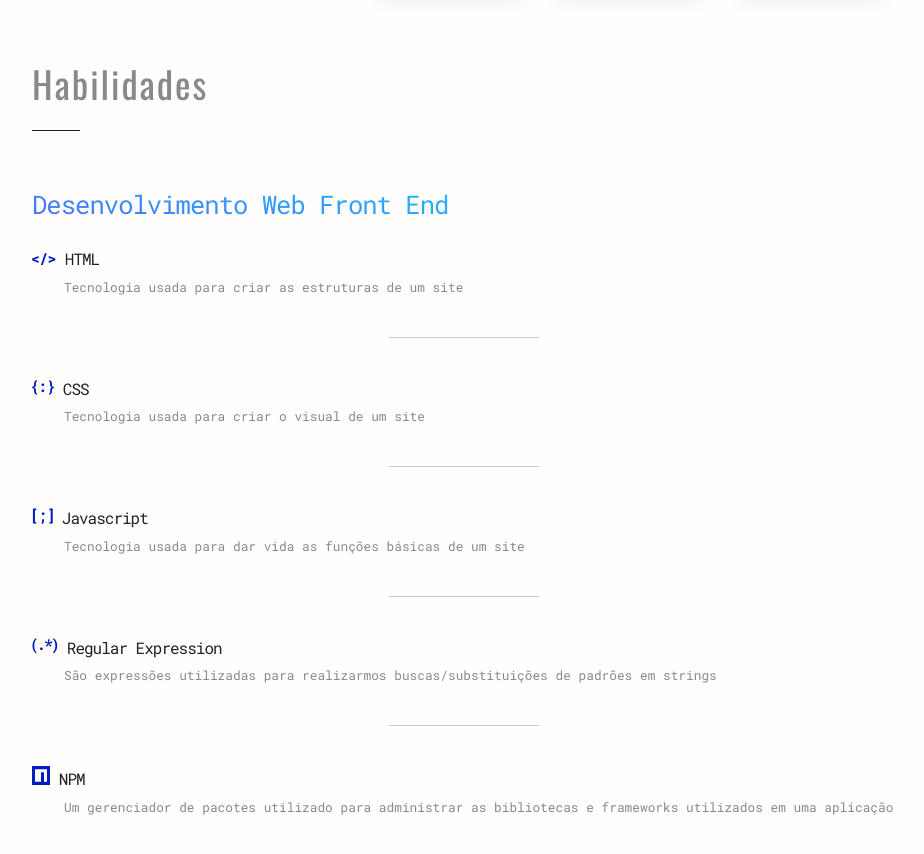
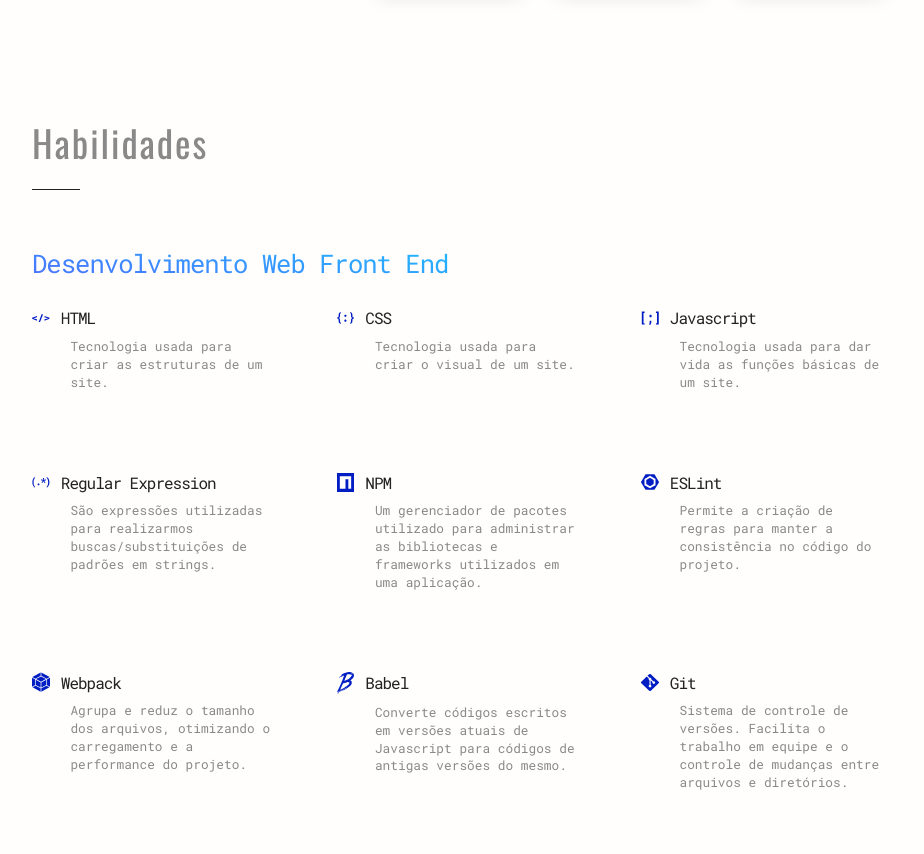
Before and after one commit to sondai-web-developer/curriculo, a website built with webpack: page index.html in a window 1280 px wide. Shown: the part 1541-2395 px from the top of the page, without its empty margins (176-1100 px from the left). Built offline with nearby package versions, Linux system fonts and the light colour scheme.

Commit message:
sessão habilidades responsiva finalizada

```diff
--- a/css/formacao.css
+++ b/css/formacao.css
@@ -1,8 +1,4 @@
-#formacao {
-    margin: 3.7rem 0;
-}
-
-#listaItens{
+.listaFormacao{
     display: grid;
     grid-template-columns: repeat(auto-fill, minmax(9rem, 1fr));
     column-gap: 1.5rem;
@@ -61,7 +57,7 @@
 }
 
 @media (min-width:420px){
-    #listaItens{
+    .listaFormacao{
         justify-items: start;
     }
 }
@@ -76,4 +72,8 @@
     #formacao > ul:nth-child(5){
         margin-top: 60px;
     }
+
+    .listaFormacao{
+        grid-column: 2/-1;
+    }
 }
--- a/css/geral.css
+++ b/css/geral.css
@@ -55,10 +55,6 @@
         grid-column: 1;
         align-self: start;
     }
-
-    .listaItens{
-        grid-column: 2/-1;
-    }
 }
 
 span{
@@ -75,6 +71,10 @@
 
 #inicio, #formacao, #habilidades{
     grid-column: 2;
+}
+
+#formacao, #habilidades{
+    margin: 3.7rem 0;
 }
 
 @media (min-width:680px){
--- a/css/habilidades.css
+++ b/css/habilidades.css
@@ -1,31 +1,77 @@
-.itemHabilidades>img{
-    display: inline-block;
-    margin-right:0.3rem;
+.icone_titulo>img{
+    margin-right:0.7rem;
+    width: 1.1rem;
+    height: auto;
 }
 
-.itemHabilidades>h4 {
+.icone_titulo>h4 {
     font-size: 1rem;
     font-weight: 400;
     letter-spacing: -1px;
     color: #222222;
-    display: inline-block;
+}
+
+.icone_titulo{
+    display: flex;
+    align-items: center;
 }
 
 .itemHabilidades>p{
+    width: 17rem;
     color: #898989;
     font-size: 0.8rem;
     letter-spacing: 0px;
     font-weight: 400;
     line-height: 1.4;
     margin-top: 0.6rem;
-    margin-left: 2.0rem;
+    margin-left: 2.4rem;
+
 }
 
 .itemHabilidades:nth-child(n+2):before{
     content: '';
     display: block;
     background: #CACACA;
-    height: 1px;
-    width: 150px;
-    margin: 40px auto;
+    height: 0.06rem;
+    width: 9.3rem;
+    margin: 2.5rem auto;
 }
+
+.listaHabilidades{
+    display: grid;
+    grid-template-columns: 1fr;
+}
+
+@media (min-width:390px){
+    .itemHabilidades:nth-child(n+2):before{
+        width: 9rem;
+        margin-right: 0;
+        margin-left: 0;
+    }
+}
+
+@media (min-width:650px){
+    .listaHabilidades{
+        grid-template-columns: repeat(2, 1fr);
+        gap:3.1rem;
+    }
+
+    .itemHabilidades>p{
+        width: auto;
+    }
+
+    .itemHabilidades{
+        width: 15rem;
+    }
+
+    .itemHabilidades:nth-child(n+2):before{
+        display: none;
+    }
+}
+
+@media (min-width:1116px){
+    .listaHabilidades{
+        grid-template-columns: repeat(3, 1fr);
+        row-gap: 5rem;
+    }
+}
--- a/index.html
+++ b/index.html
@@ -26,7 +26,7 @@
     <section id="formacao">
         <h2 class="nomeSessao">Formação</h2>
         <h3 class="tituloProfissaoDev">Desenvolvimento Web Front End</h3>
-        <ul id="listaItens">
+        <ul class="listaFormacao">
             <li class="itemFormacao">
                <h4 class="topicoDev">Técnico em Informática para Internet</h4>
                <h5>UNIBRATEC</h5>
@@ -54,7 +54,7 @@
         </ul>
 
         <h3 class="tituloProfissaoDsg">Web Design</h3>
-        <ul id="listaItens">
+        <ul class="listaFormacao">
             <li class="itemFormacao">
                <h4 class="topicoDsg">Fundamentos do Design Visual</h4>
                <h5>Chief of Design</h5>
@@ -86,80 +86,108 @@
     <section id="habilidades">
       <h2 class="nomeSessao">Habilidades</h2>
       <h3 class="tituloProfissaoDev">Desenvolvimento Web Front End</h3>
-      <ul>
+      <ul class="listaHabilidades">
          <li class="itemHabilidades">
+            <div class="icone_titulo">
                <img src="icones/habilidades/dev_web/html_icone.svg">
                <h4>HTML</h4>
-            <p>Tecnologia usada para criar as estruturas de um site</p>
+            </div>
+            <p>Tecnologia usada para criar as estruturas de um site.</p>
          </li>
          <li class="itemHabilidades">
+            <div class="icone_titulo">
                <img src="icones/habilidades/dev_web/css_icone.svg">
                <h4>CSS</h4>
-            <p>Tecnologia usada para criar o visual de um site</p>
+            </div>
+            <p>Tecnologia usada para criar o visual de um site.</p>
          </li>
          <li class="itemHabilidades">
+            <div class="icone_titulo">
                <img src="icones/habilidades/dev_web/js_icone.svg">
                <h4>Javascript</h4>
-            <p>Tecnologia usada para dar vida as funções básicas de um site</p>
+            </div>
+            <p>Tecnologia usada para dar vida as funções básicas de um site.</p>
          </li>
          <li class="itemHabilidades">
+            <div class="icone_titulo">
                <img src="icones/habilidades/dev_web/regex_icone.svg">
                <h4>Regular Expression</h4>
-            <p>São expressões utilizadas para realizarmos buscas/substituições de padrões em strings</p>
+            </div>
+            <p>São expressões utilizadas para realizarmos buscas/substituições de padrões em strings.</p>
          </li>
          <li class="itemHabilidades">
+            <div class="icone_titulo">
                <img src="icones/habilidades/dev_web/npm_icone.svg">
                <h4>NPM</h4>
-            <p>Um gerenciador de pacotes utilizado para administrar as bibliotecas e frameworks utilizados em uma aplicação</p>
+            </div>
+            <p>Um gerenciador de pacotes utilizado para administrar as bibliotecas e frameworks utilizados em uma aplicação.</p>
          </li>
          <li class="itemHabilidades">
+            <div class="icone_titulo">
                <img src="icones/habilidades/dev_web/eslint_icone.svg">
                <h4>ESLint</h4>
-            <p>Permite a criação de regras para manter a consistência no código do projeto</p>
+            </div>
+            <p>Permite a criação de regras para manter a consistência no código do projeto.</p>
          </li>
          <li class="itemHabilidades">
+            <div class="icone_titulo">
                <img src="icones/habilidades/dev_web/webpack_icone.svg">
                <h4>Webpack</h4>
-            <p>Agrupa e reduz o tamanho dos arquivos, otimizando o carregamento e a performance do projeto</p>
+            </div>
+            <p>Agrupa e reduz o tamanho dos arquivos, otimizando o carregamento e a performance do projeto.</p>
          </li>
          <li class="itemHabilidades">
+            <div class="icone_titulo">
                <img src="icones/habilidades/dev_web/babel_icone.svg">
                <h4>Babel</h4>
-            <p>Converte códigos escritos em versões atuais de Javascript para códigos de antigas versões do mesmo</p>
+            </div>
+            <p>Converte códigos escritos em versões atuais de Javascript para códigos de antigas versões do mesmo.</p>
          </li>
          <li class="itemHabilidades">
+            <div class="icone_titulo">
                <img src="icones/habilidades/dev_web/git_icone.svg">
                <h4>Git</h4>
-            <p>Sistema de controle de versões. Facilita o trabalho em equipe e o controle de mudanças entre arquivos e diretórios</p>
+            </div>
+            <p>Sistema de controle de versões. Facilita o trabalho em equipe e o controle de mudanças entre arquivos e diretórios.</p>
          </li>
          <li class="itemHabilidades">
+            <div class="icone_titulo">
                <img src="icones/habilidades/dev_web/github_icone.svg">
                <h4>Github</h4>
+            </div>
             <p>Plataforma de desenvolvimento colaborativo que permite armazenar, compartilhar projetos, e o trabalho em conjunto com outras pessoas.</p>
          </li>
       </ul>
 
       <h3 class="tituloProfissaoDsg">Web Design</h3>
-      <ul>
+      <ul class="listaHabilidades">
          <li class="itemHabilidades">
+            <div class="icone_titulo">
                <img src="icones/habilidades/web_design/photoshop_icone.svg">
                <h4>Photoshop</h4>
-            <p>Programa para edição de imagens e composições visuais para gerar identidade visual, design de postagens para redes sociais, materiais impressos, entre outros</p>
+            </div>
+            <p>Programa para edição de imagens e composições visuais para gerar identidade visual, design de postagens para redes sociais, materiais impressos, entre outros.</p>
          </li>
          <li class="itemHabilidades">
+            <div class="icone_titulo">
                <img src="icones/habilidades/web_design/illustrator_icone.svg">
                <h4>Illustrator</h4>
-            <p>Programa para trabalhar na criação de símbolos que podem ser logotipos, padrões, elementos de apoio visual, sinais, entre outras funções</p>
+            </div>
+            <p>Programa para trabalhar na criação de símbolos que podem ser logotipos, padrões, elementos de apoio visual, sinais, entre outras funções.</p>
          </li>
          <li class="itemHabilidades">
+            <div class="icone_titulo">
                <img src="icones/habilidades/web_design/figma_icone.svg">
                <h4>Figma</h4>
-            <p>Plataforma que serve para criação do design de interfaces de sites, de aplicativos, e de qualquer outro projeto digital e impresso</p>
+            </div>
+            <p>Plataforma que serve para criação do design de interfaces de sites, de aplicativos, e de qualquer outro projeto digital e impresso.</p>
          </li>
          <li class="itemHabilidades">
+            <div class="icone_titulo">
                <img src="icones/habilidades/web_design/midjourney_icone.svg">
                <h4>Midjourney AI</h4>
-            <p>Inteligência Artificial que cria imagens a partir de descrições de textos. É capaz de criar imagens realistas, 3d, cartoon, abstratas, entre vários outros estilos</p>
+            </div>
+            <p>Inteligência Artificial que cria imagens a partir de descrições de textos. É capaz de criar imagens realistas, 3d, cartoon, abstratas, entre vários outros estilos.</p>
          </li>
       </ul>
     </section>
```
Lines whose indentation alone changed are shown as unchanged.
